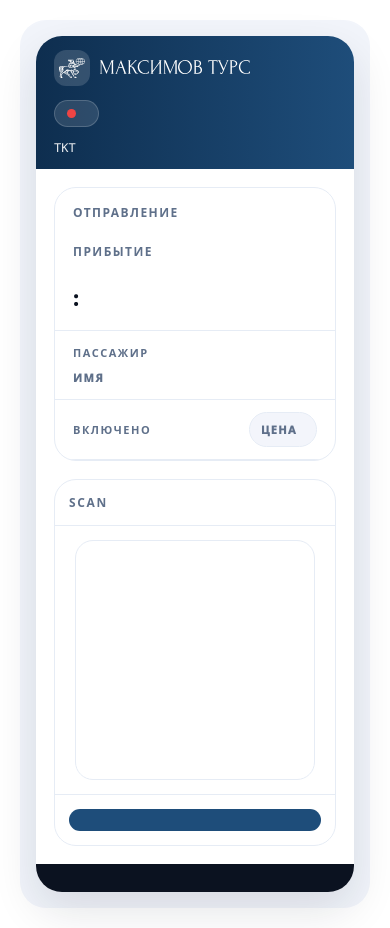
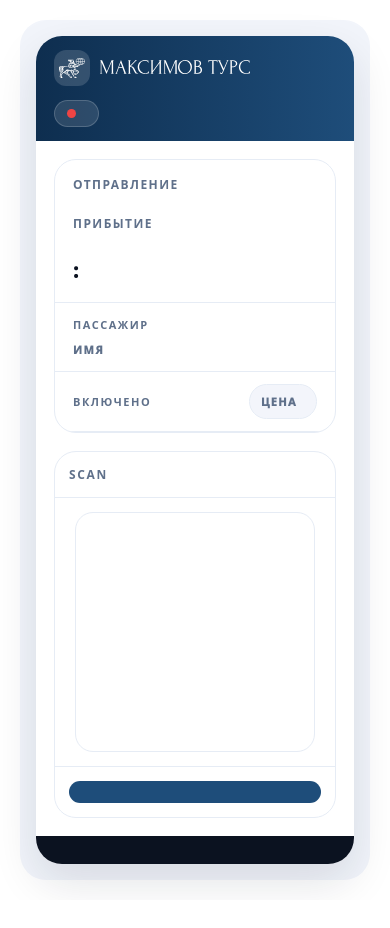
Before and after one commit to argirov77/bus, a Python web app: template backend/templates/ticket.html in a window 390 px wide. After the commit the page ends 887 px from the top, so only its background shows below. Run offline with Jinja, Linux system fonts and the light colour scheme; the template is opened without the code that fills it, so the values that code supplies are empty.

Commit message:
Simplify ticket header template

```diff
--- a/backend/templates/ticket.html
+++ b/backend/templates/ticket.html
@@ -50,10 +50,11 @@ body{
   background:linear-gradient(90deg,var(--primary2),var(--primary));
   color:#fff;
   padding:14px 18px;
-  display:grid;
-  grid-template-columns: 1fr auto 1fr;
+  display:flex;
+  justify-content:space-between;
   align-items:center;
   gap:14px;
+  flex-wrap:wrap;
 }
 .brand{display:flex;gap:10px;align-items:center;min-width:0}
 .brand img{filter:brightness(0) invert(1)}
@@ -82,7 +83,6 @@ body{
 .statusPill[data-pay="PAID"] .statusDot{ background: var(--ok); }
 .statusPill[data-pay="UNPAID"] .statusDot{ background: var(--bad); }
 
-.doc{justify-self:end;font-family:var(--mono);font-size:12px;opacity:.9;white-space:nowrap}
 
 /* MAIN */
 .main{
@@ -221,9 +221,7 @@ body{
 
 @media(max-width:900px){
   .main{grid-template-columns:1fr}
-  .stripe{grid-template-columns:1fr;justify-items:start}
-  .statusPill{justify-self:start}
-  .doc{justify-self:start}
+  .stripe{flex-direction:column;align-items:flex-start}
   .route{flex-direction:column;align-items:flex-start}
   .routeRight{text-align:left;min-width:unset}
   .city.alignRight{text-align:left;align-items:flex-start}
@@ -253,11 +251,6 @@ body{
               {{ i18n.unpaid_label or status_chip.text }}
             {% endif %}
           </span>
-        </div>
-
-        <div class="doc">
-          {{ i18n.ticket_short_label or 'TKT' }} {{ ticket.number }}
-          {% if ticket.order_number %} · {{ i18n.order_short_label or 'ORD' }} {{ ticket.order_number }}{% endif %}
         </div>
       </div>
 
```
